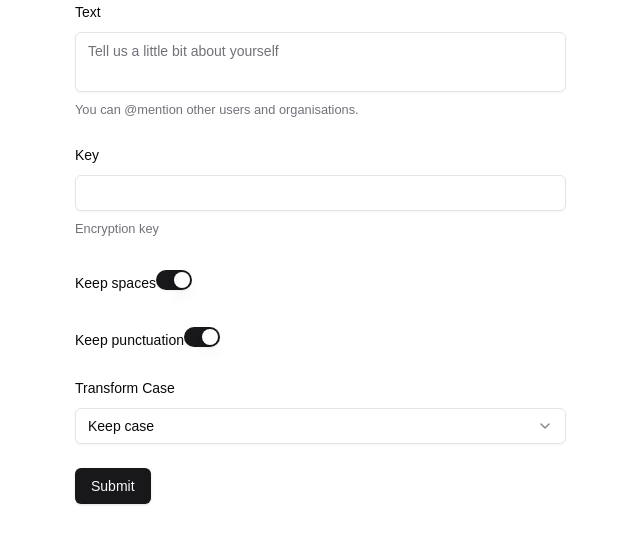
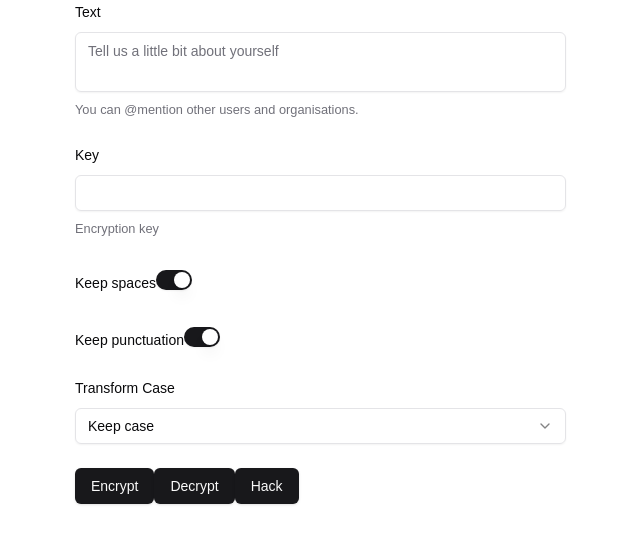
Before and after one commit to mirzaalihussain2/caesar_cipher, a Next.js app in the folder frontend/: page / in a window 1280 px wide. Shown: the top 544 px of the page, without its empty margins (197-837 px from the left). Built offline with nearby package versions, Linux system fonts and the light colour scheme.

Commit message:
Introducing types

```diff
--- a/frontend/app/page.tsx
+++ b/frontend/app/page.tsx
@@ -155,7 +155,9 @@ export default function Home() {
             )}
           />
 
-          <Button type="submit">Submit</Button>
+          <Button type="submit">Encrypt</Button>
+          <Button type="submit">Decrypt</Button>
+          <Button type="submit">Hack</Button>
         </form>
       </Form>
     </main>
```
Also changed, not shown: frontend/lib/types.ts (renamed from frontend/lib/api.ts, +10 -8 lines).
